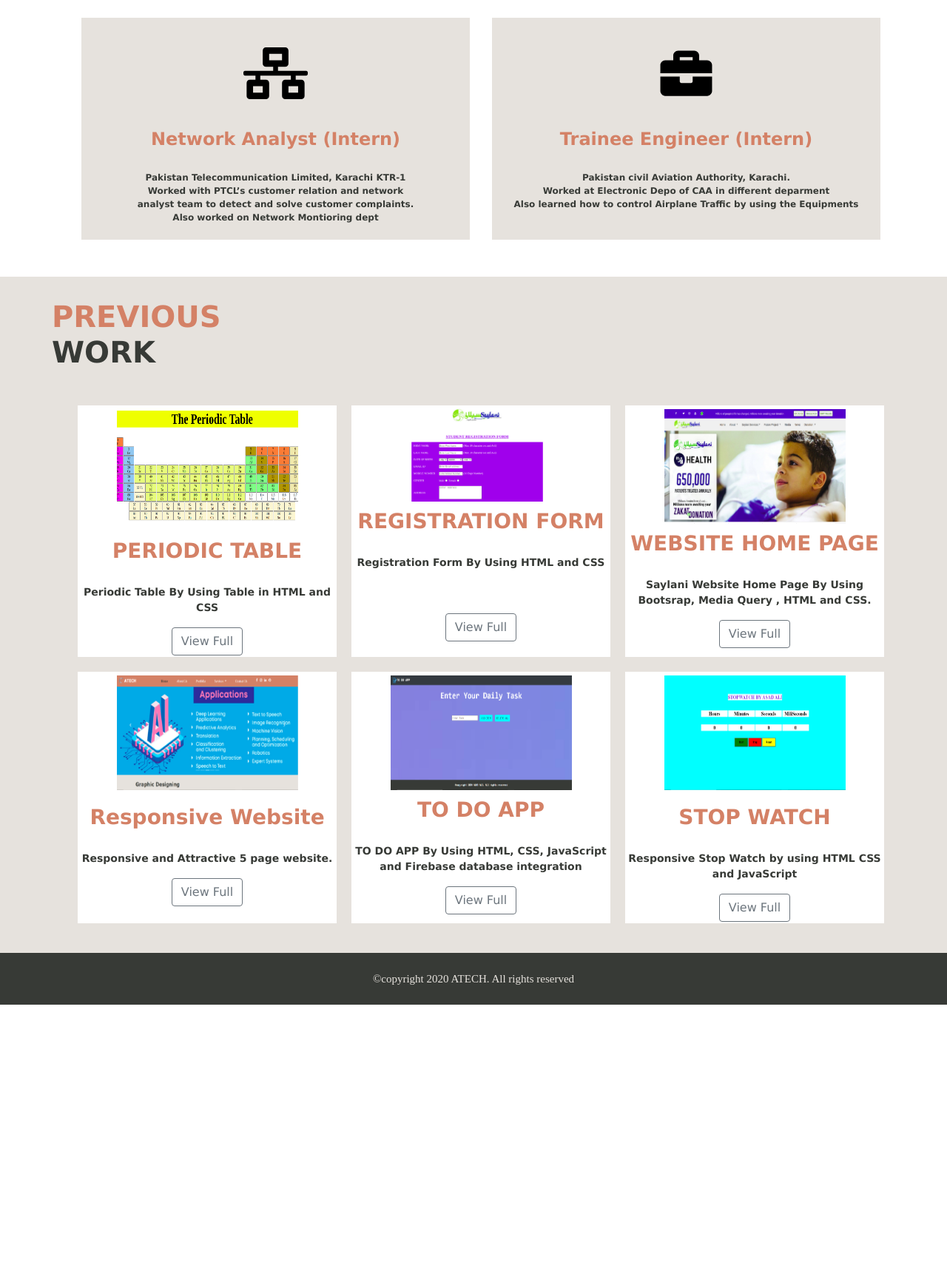
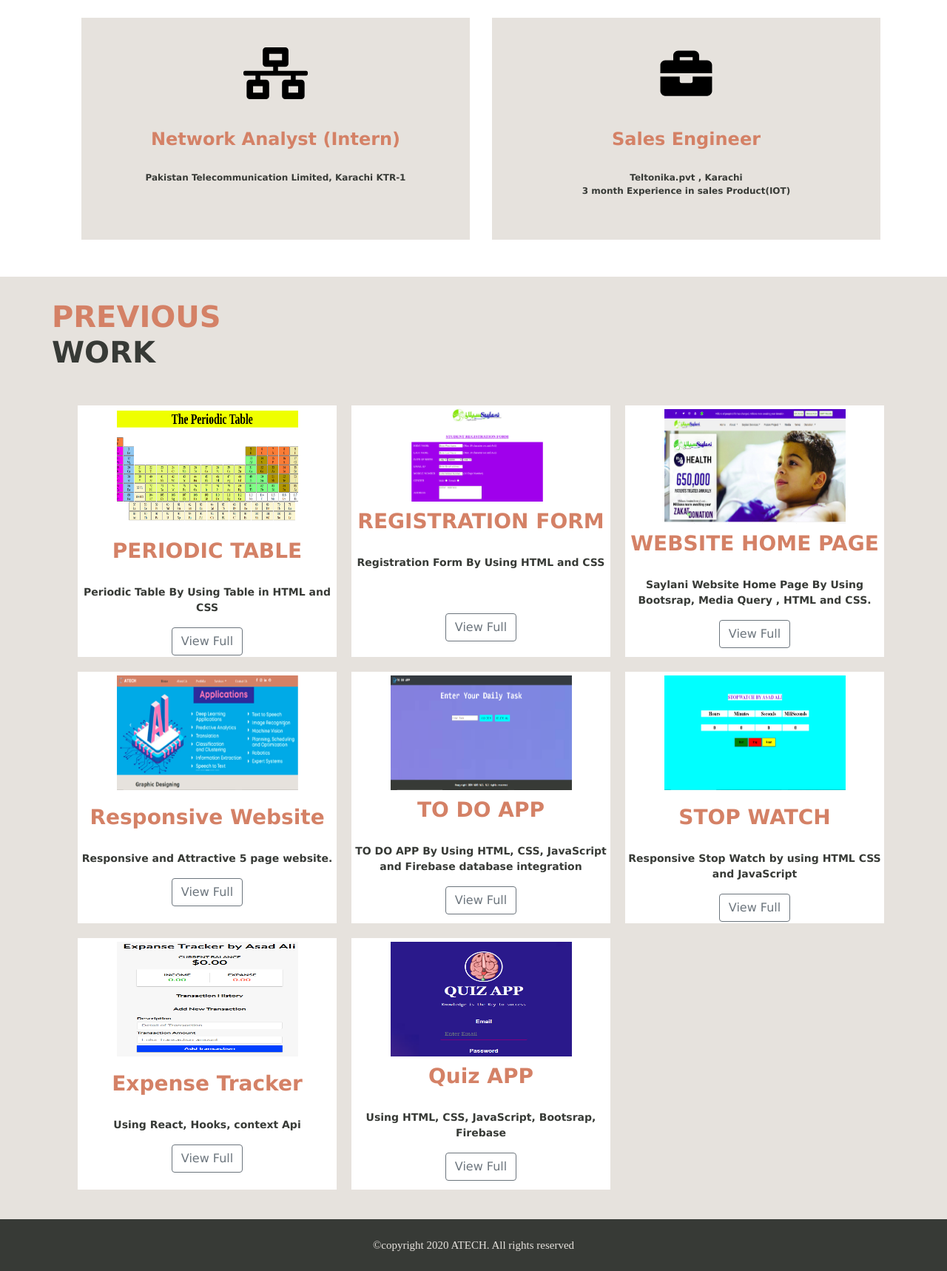
Before and after one commit to AsadAli00/Atech-Website, a plain HTML site: page Portfolio.html in a window 1280 px wide. Shown: the part 2580-4298 px from the top of the page at 74% size. Before the commit the page ends 3938 px from the top, so only its background shows below. Drawn offline with nearby package versions, Linux system fonts and the light colour scheme.

Commit message:
add more previous work in portfolio

```diff
--- a/Portfolio.html
+++ b/Portfolio.html
@@ -157,7 +157,8 @@
     <div style="padding-left: 50px;">
       <h1 style="color:#D48166; font-weight: bolder;">WHERE<br>
         <font style="color: #373A36;">I STUDIED</font>
-    </h1></div>
+      </h1>
+    </div>
     <div class="container">
       <div class="row">
         <div class=" col-lg-4 col-md-6 col-sm-12">
@@ -219,7 +220,8 @@
     <div style="padding-left: 50px;">
       <h1 style="color:#D48166; font-weight: bolder;">WHAT IS MY<br>
         <font style="color: #373A36;">EXPERIENCE</font>
-    </h1></div>
+      </h1>
+    </div>
     <div class="container">
       <div class="row">
         <div class=" col-lg-6 col-md-6 col-sm-12" style="padding-bottom: 20px;">
@@ -229,10 +231,7 @@
             </div>
             <h4 style="font-weight: bolder; padding-top:40px; color: #D48166;">Network Analyst (Intern)</h4>
             <div class="studied-para" style="padding-top: 20px;">
-              <p>Pakistan Telecommunication Limited, Karachi KTR-1 <br>
-                Worked with PTCL’s customer relation and network <br>
-                analyst team to detect and solve customer complaints. <br>
-                 Also worked on Network Montioring dept</p>
+              <p>Pakistan Telecommunication Limited, Karachi KTR-1</p>
             </div>
           </div>
         </div>
@@ -241,11 +240,12 @@
             <div class="studied-img" style="padding-top: 40px;">
               <img src="images/icons/briefcase-solid.svg" alt="" height="70px" width="70%">
             </div>
-            <h4 style="font-weight: bolder; padding-top:40px; color: #D48166;">Trainee Engineer (Intern)</h4>
+            <h4 style="font-weight: bolder; padding-top:40px; color: #D48166;">Sales Engineer</h4>
             <div class="studied-para" style="padding-top: 20px;">
-              <p>Pakistan civil Aviation Authority, Karachi. <br>
-                Worked at Electronic Depo of CAA in different deparment <br>
-                 Also learned how to control Airplane Traffic by using the Equipments</p>
+              <p>Teltonika.pvt , Karachi<br>
+                3 month Experience in sales Product(IOT)
+
+              </p>
             </div>
           </div>
         </div>
@@ -256,7 +256,8 @@
     <div style="padding-left: 50px;">
       <h1 style="color:#D48166; font-weight: bolder;">PREVIOUS<br>
         <font style="color: #373A36;">WORK</font>
-      </h1></div>
+      </h1>
+    </div>
     <div class="container">
       <div class="row">
         <div class="col-lg-4 col-md-6 col-sm-12">
@@ -266,7 +267,8 @@
             </div>
             <h3 style="padding-top: 20px; color: #D48166; font-weight: bolder;">PERIODIC TABLE</h3>
             <p style="padding-top:20px;">Periodic Table By Using Table in HTML and CSS </p>
-              <a href="https://periodic-table-d5a61.web.app/" target="blank"><button type="button" class="btn btn-outline-secondary">View Full</button></a>
+            <a href="https://periodic-table-d5a61.web.app/" target="blank"><button type="button"
+                class="btn btn-outline-secondary">View Full</button></a>
           </div>
         </div>
         <div class="col-lg-4 col-md-6 col-sm-12">
@@ -278,17 +280,20 @@
             <p style="padding-top:20px;">Registration Form By Using HTML and CSS </p>
             <br>
             <br>
-              <a href="https://assignment-no2.web.app/" target="_blank"><button type="button" class="btn btn-outline-secondary">View Full</button></a>
+            <a href="https://assignment-no2.web.app/" target="_blank"><button type="button"
+                class="btn btn-outline-secondary">View Full</button></a>
           </div>
         </div>
         <div class="col-lg-4 col-md-6 col-sm-12">
           <div class="prev-box">
             <div>
-                <img src="images/saylanihomepage.png" alt="wEBSITE HOME PAGE" height="160px" width="70%" style="padding-top: 5px;">
+              <img src="images/saylanihomepage.png" alt="wEBSITE HOME PAGE" height="160px" width="70%"
+                style="padding-top: 5px;">
             </div>
             <h3 style="padding-top: 10px; color: #D48166; font-weight: bolder;">WEBSITE HOME PAGE</h3>
             <p style="padding-top:20px;">Saylani Website Home Page By Using Bootsrap, Media Query , HTML and CSS. </p>
-              <a href="https://assignment-no-3-7f645.web.app/" target="__blank"><button type="button" class="btn btn-outline-secondary">View Full</button></a>
+            <a href="https://assignment-no-3-7f645.web.app/" target="__blank"><button type="button"
+                class="btn btn-outline-secondary">View Full</button></a>
           </div>
         </div>
       </div>
@@ -296,11 +301,13 @@
         <div class="col-lg-4 col-md-6 col-sm-12">
           <div class="prev-box">
             <div>
-                <img src="images/Responsive website.PNG" alt="Resposive" height="160px" width="70%" style="padding-top: 5px;">
+              <img src="images/Responsive website.PNG" alt="Resposive" height="160px" width="70%"
+                style="padding-top: 5px;">
             </div>
             <h3 style="padding-top: 20px; color: #D48166; font-weight: bolder;">Responsive Website</h3>
             <p style="padding-top:20px;">Responsive and Attractive 5 page website. </p>
-              <a href="https://responsive-atech-website.web.app" target="blank"><button type="button" class="btn btn-outline-secondary">View Full</button></a>
+            <a href="https://responsive-atech-website.web.app" target="blank"><button type="button"
+                class="btn btn-outline-secondary">View Full</button></a>
           </div>
         </div>
         <div class="col-lg-4 col-md-6 col-sm-12">
@@ -309,8 +316,10 @@
               <img src="images/ToDo App.PNG" alt="TO-DO APP" height="160px" width="70%" style="padding-top: 5px;">
             </div>
             <h3 style="padding-top: 10px; color: #D48166; font-weight: bolder;">TO DO APP</h3>
-              <p style="padding-top:20px;">TO DO APP By Using HTML, CSS, JavaScript<br> and Firebase database integration </p>
-              <a href="https://todoappfirebase-edc58.web.app/" target="_blank"><button type="button" class="btn btn-outline-secondary">View Full</button></a>
+            <p style="padding-top:20px;">TO DO APP By Using HTML, CSS, JavaScript<br> and Firebase database integration
+            </p>
+            <a href="https://todoappfirebase-edc58.web.app/" target="_blank"><button type="button"
+                class="btn btn-outline-secondary">View Full</button></a>
           </div>
         </div>
         <div class="col-lg-4 col-md-6 col-sm-12">
@@ -320,9 +329,46 @@
             </div>
             <h3 style="padding-top: 20px; color: #D48166; font-weight: bolder;">STOP WATCH</h3>
             <p style="padding-top:20px;">Responsive Stop Watch by using HTML CSS and JavaScript</p>
-              <a href="https://asad-stopwatch.web.app/" target="__blank"><button type="button" class="btn btn-outline-secondary">View Full</button></a>
+            <a href="https://asad-stopwatch.web.app/" target="__blank"><button type="button"
+                class="btn btn-outline-secondary">View Full</button></a>
           </div>
         </div>
+      </div>
+      <div class="row">
+        <div class="col-lg-4 col-md-6 col-sm-12">
+          <div class="prev-box">
+            <div>
+              <img src="images/Expense-Tracker.PNG" alt="Resposive" height="160px" width="70%"
+                style="padding-top: 5px;">
+            </div>
+            <h3 style="padding-top: 20px; color: #D48166; font-weight: bolder;">Expense Tracker</h3>
+            <p style="padding-top:20px;">Using React, Hooks, context Api</p>
+            <a href="http://expense-tracker-asadali.surge.sh/" target="blank"><button type="button"
+                class="btn btn-outline-secondary">View Full</button></a>
+          </div>
+        </div>
+        <div class="col-lg-4 col-md-6 col-sm-12">
+          <div class="prev-box">
+            <div>
+              <img src="images/quiz-APP.PNG" alt="TO-DO APP" height="160px" width="70%" style="padding-top: 5px;">
+            </div>
+            <h3 style="padding-top: 10px; color: #D48166; font-weight: bolder;">Quiz APP </h3>
+            <p style="padding-top:20px;">Using HTML, CSS, JavaScript, Bootsrap, Firebase</p>
+            <a href="https://fir-quiz-app-2bfd1.web.app/" target="_blank"><button type="button"
+                class="btn btn-outline-secondary">View Full</button></a>
+          </div>
+        </div>
+        <!-- <div class="col-lg-4 col-md-6 col-sm-12">
+          <div class="prev-box">
+            <div>
+              <img src="images/Stop Watch.PNG" alt="Stop Watch" height="160px" width="70%" style="padding-top: 5px;">
+            </div>
+            <h3 style="padding-top: 20px; color: #D48166; font-weight: bolder;">STOP WATCH</h3>
+            <p style="padding-top:20px;">Responsive Stop Watch by using HTML CSS and JavaScript</p>
+            <a href="https://asad-stopwatch.web.app/" target="__blank"><button type="button"
+                class="btn btn-outline-secondary">View Full</button></a>
+          </div>
+        </div> -->
       </div>
     </div>
   </div>
--- a/css/style.css
+++ b/css/style.css
@@ -170,10 +170,12 @@ body {
     padding: 15px;
     border-radius: 10px;
     font-size: 18px;
+
   }
 
   #myBtn:hover {
     background-color:#373A36;
+    visibility: visible;
   }
   .AboutMain{
     font-family: Verdana, Geneva, Tahoma, sans-serif;
```
Also changed, not shown: images/Expense-Tracker.PNG (added), images/quiz-APP.PNG (added), 1 other file. Lines whose indentation alone changed are shown as unchanged.
